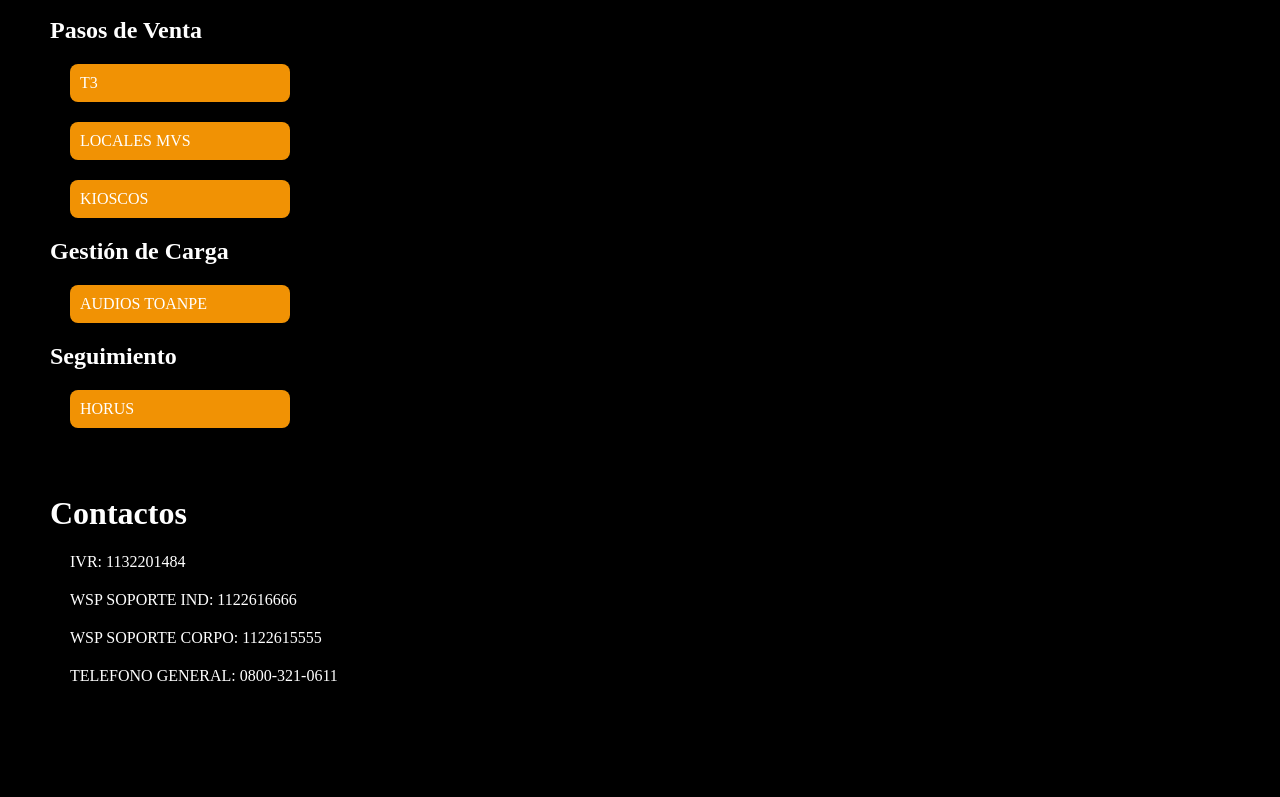
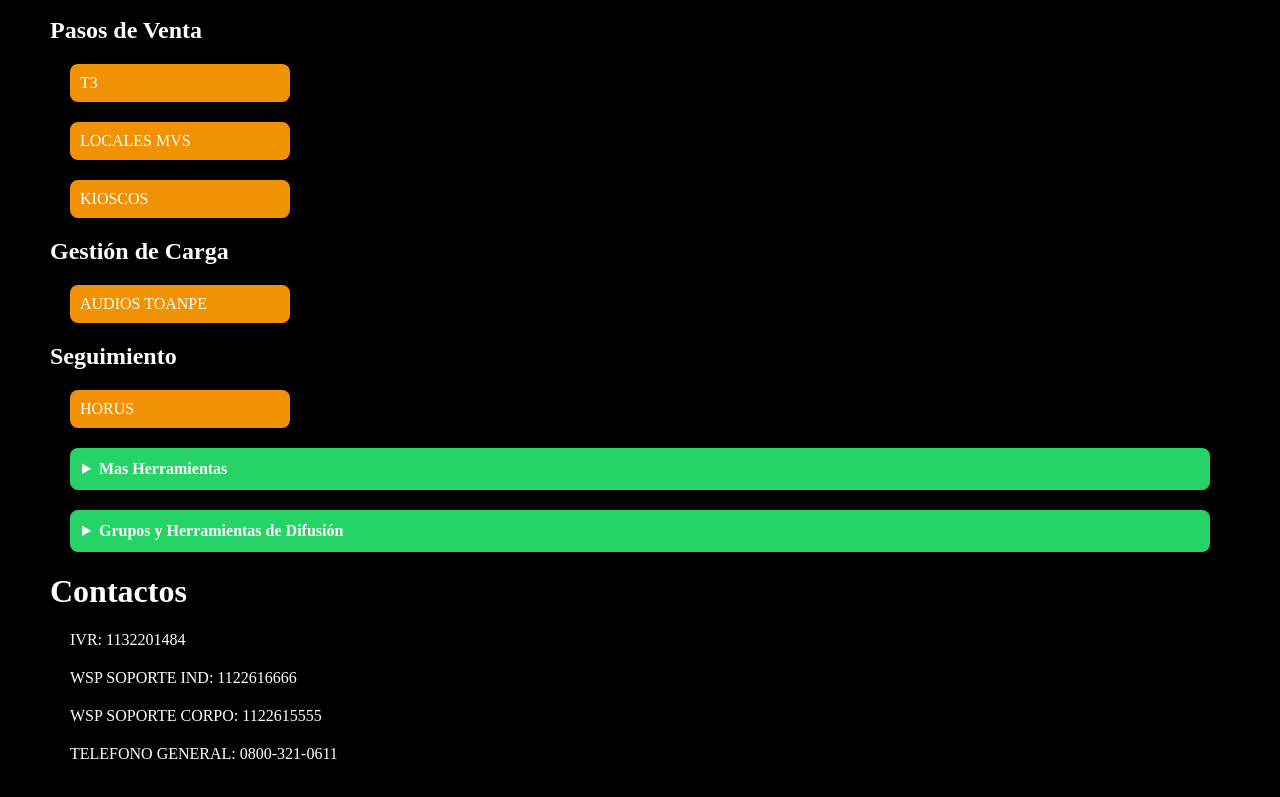
Before and after one commit to MiliOlguin/herramientaspage, a plain HTML site: page index.html in a window 1280 px wide. Shown: the part 536-1333 px from the top of the page. Before the commit the page ends 1271 px from the top, so only its background shows below. Drawn offline with Linux system fonts and the light colour scheme.

Commit message:
Add styles for details and summary elements

```diff
--- a/style.css
+++ b/style.css
@@ -47,3 +47,20 @@ P {
     color: white;
     margin: 20px;
 }
+
+details {
+    margin: 20px;
+}
+
+summary {
+    cursor: pointer;
+    padding: 12px;
+    background: #25D366;
+    color: white;
+    border-radius: 8px;
+    font-weight: bold;
+}
+
+.grupo-links {
+    margin-top: 10px;
+}
```
